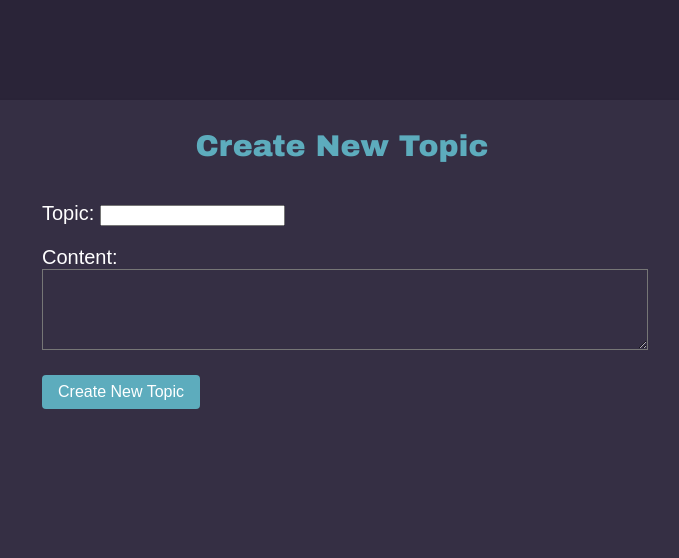
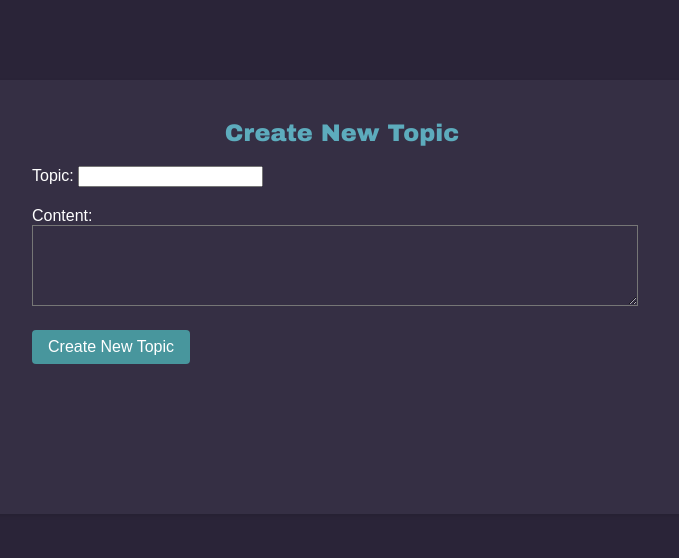
Before and after one commit to mildaug/board_game, a Django app: page /discussions/create/ in a window 1280 px wide. Shown: the part 76-634 px from the top of the page, without its empty margins (298-977 px from the left). Run offline with Django 4.2, Linux system fonts and the light colour scheme.

Commit message:
forum: topic list and create topic css done

```diff
--- a/board_game_hub/board_game/static/css/style.css
+++ b/board_game_hub/board_game/static/css/style.css
@@ -1280,75 +1280,108 @@ textarea {
   font-family: Arial, sans-serif;
 }
 
-.create-topic-container {
+.topic-container {
   background-color: #352f44;
-  padding: 150px;
+  padding: 10px;
+  margin-bottom: 20px;
   border-radius: 4px;
-  box-shadow: 0 2px 4px rgba(0, 0, 0, 0.1);
-  margin: 20vh auto;
-  max-width: 400px;
-  font-family: Arial, sans-serif;
-  margin-top: 100px;
 }
 
-.create-topic-box {
-  border: 1px solid #ccc;
-  padding: 50px;
-  border-radius: 5px;
+.topics-container h2 {
+  font-size: 20px;
+  color: #5dacbd;
+  margin-top: 1px;
 }
 
-.create-topic-heading {
-  font-size: 30px;
-  color: #5dacbd;
-  margin-top: -120px;
-  margin-bottom: 20px;
+.topics-container p {
+  font-size: 14px;
+  color: #fff;
+  font-family: Arial, sans-serif;
 }
 
-.create-topic-form {
-  margin-top: 40px;
-  color: #fff;
-  margin-left: -100px;
+.topics-container a {
   font-size: 20px;
+  color: #5dacbd;
+  font-family: Arial, sans-serif;
+  text-decoration: none;
 }
 
-.create-topic-form .form-group {
-  margin-bottom: 10px;
-  color: #fff;
-  font-size: 20px;
+.topics-container a:hover {
+  color: #48969d;
 }
 
-.create-topic-form .form-group label {
-  display: block;
-  font-weight: bold;
-  margin-bottom: 5px;
-  font-size: 20px;
-}
-
-.create-topic-form .form-group input[type="text"],
-.create-topic-form .form-group textarea {
-  width: 50px;
-  height: 75px;
-  padding: 5px;
-  border: 1px solid #ccc;
-  border-radius: 4px;
-  color: #fff;
-  font-size: 20px;
-}
-
-.create-topic-button {
+.topics-container .create-discussion-button {
   padding: 8px 16px;
-  font-size: 16px;
+  font-size: 14px;
   background-color: #5dacbd;
   color: #fff;
   border: none;
   border-radius: 4px;
   cursor: pointer;
+  margin-top: 20px;
 }
 
-.create-topic-button:hover {
-  background-color: #48969d;
+.topics-container .create-discussion-button:hover {
+  background-color: #39787f;
 }
 
-.create-topic-button:active {
+.create-topic-container ul {
+  list-style: none;
+  padding: 0;
+  margin: 0;
+}
+
+.create-topic-container {
+  background-color: #352f44;
+  padding: 150px;
+  margin: 0 auto;
+  margin-top: 10vh;
+  max-width: 400px;
+  border-radius: 4px;
+  box-shadow: 0 2px 4px rgba(0, 0, 0, 0.1);
+  color: #fff;
+  font-family: Arial, sans-serif;
+  font-size: 14px;
+}
+
+.create-topic-container h1.create-topic-heading {
+  font-size: 24px;
+  color: #5dacbd;
+  margin-top: -110px;
+  margin-bottom: 20px;
+}
+
+.create-topic-container p {
+  margin-top: 20px;
+  font-size: 16px;
+  color: #fff;
+  font-family: Arial, sans-serif;
+  margin-left: -110px;
+  margin-bottom: 20px;
+}
+
+.create-topic-container a {
+  font-size: 16px;
+  color: #5dacbd;
+  font-family: Arial, sans-serif;
+  text-decoration: none;
+}
+
+.create-topic-container a:hover {
+  color: #48969d;
+}
+
+.create-topic-container button.create-topic-button {
+  padding: 8px 16px;
+  font-size: 16px;
+  background-color: #48969d;
+  color: #fff;
+  border: none;
+  border-radius: 4px;
+  cursor: pointer;
+  margin-left: -110px;
+}
+
+.create-topic-container button.create-topic-button:hover {
   background-color: #39787f;
 }
--- a/board_game_hub/board_game/templates/board_game/discussion_list.html
+++ b/board_game_hub/board_game/templates/board_game/discussion_list.html
@@ -4,12 +4,16 @@
 {% block title %}Topics{% endblock title %}
 
 {% block content %}
+    <div class="topics-container">
         <h1>Topics</h1>
         {% for discussion in discussions %}
+            <div class="topic-container">
                 <h2><a href="{% url 'discussion_detail' discussion.id %}">{{ discussion.title }}</a></h2>
                 <p>Created by: {{ discussion.author.username }}</p>
                 <p>{{ discussion.created_at }}</p>
+            </div>
         {% endfor %}
 
-          <a href="{% url 'create_discussion' %}">Create New Discussion</a>
+        <a href="{% url 'create_discussion' %}" class="create-discussion-button">Create New Discussion</a>
+    </div>
 {% endblock %}
--- a/board_game_hub/board_game/templates/board_game/game_list.html
+++ b/board_game_hub/board_game/templates/board_game/game_list.html
@@ -2,7 +2,7 @@
 {% load static %}
 
 {% block content %}
-    <h1>All games</h1>
+    <h1>All Games</h1>
     {% include 'includes/paginator_pages.html' %}
     <div class="game-list">
         {% for game in game_list %}
```
Lines whose indentation alone changed are shown as unchanged.
